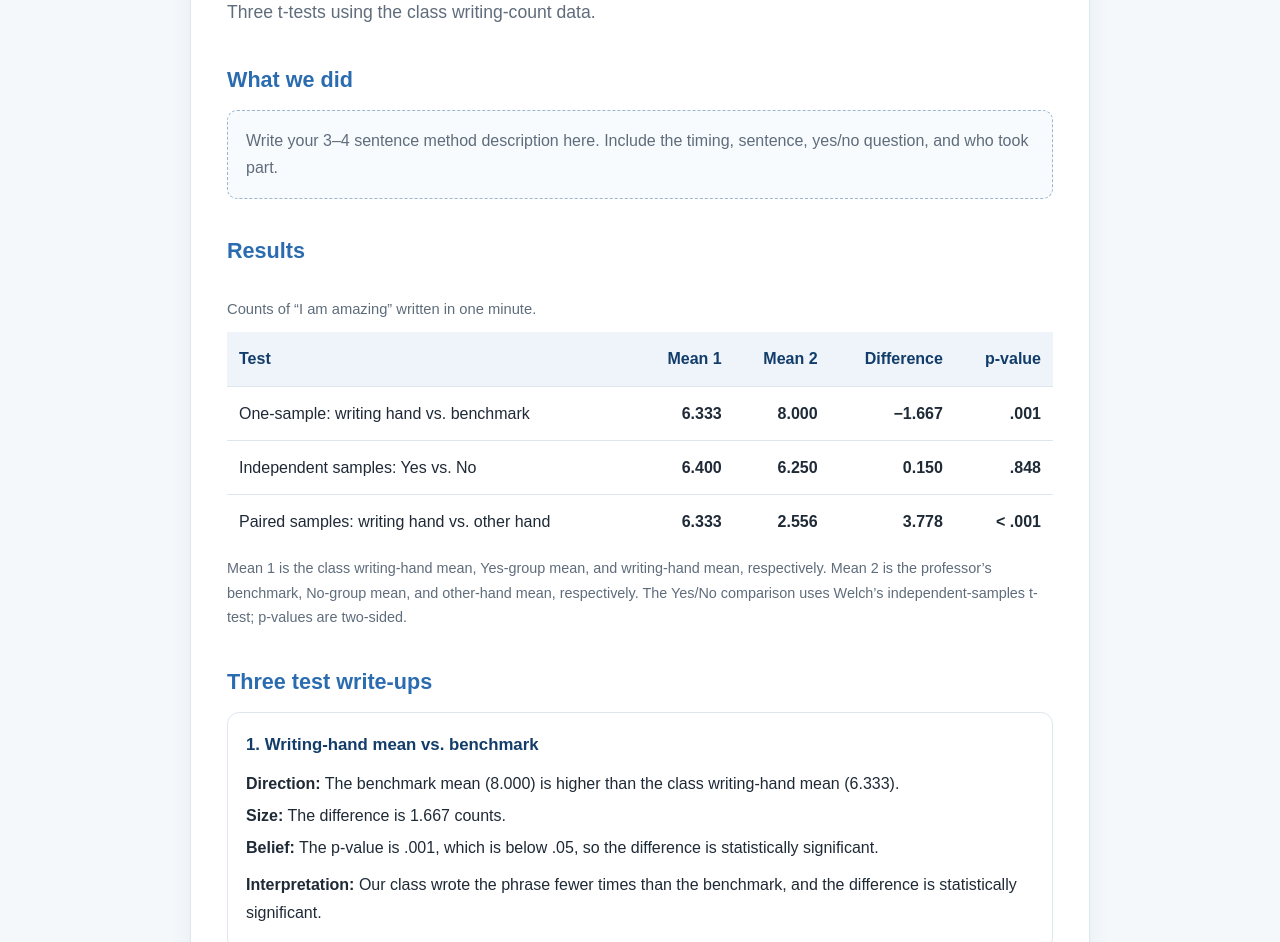
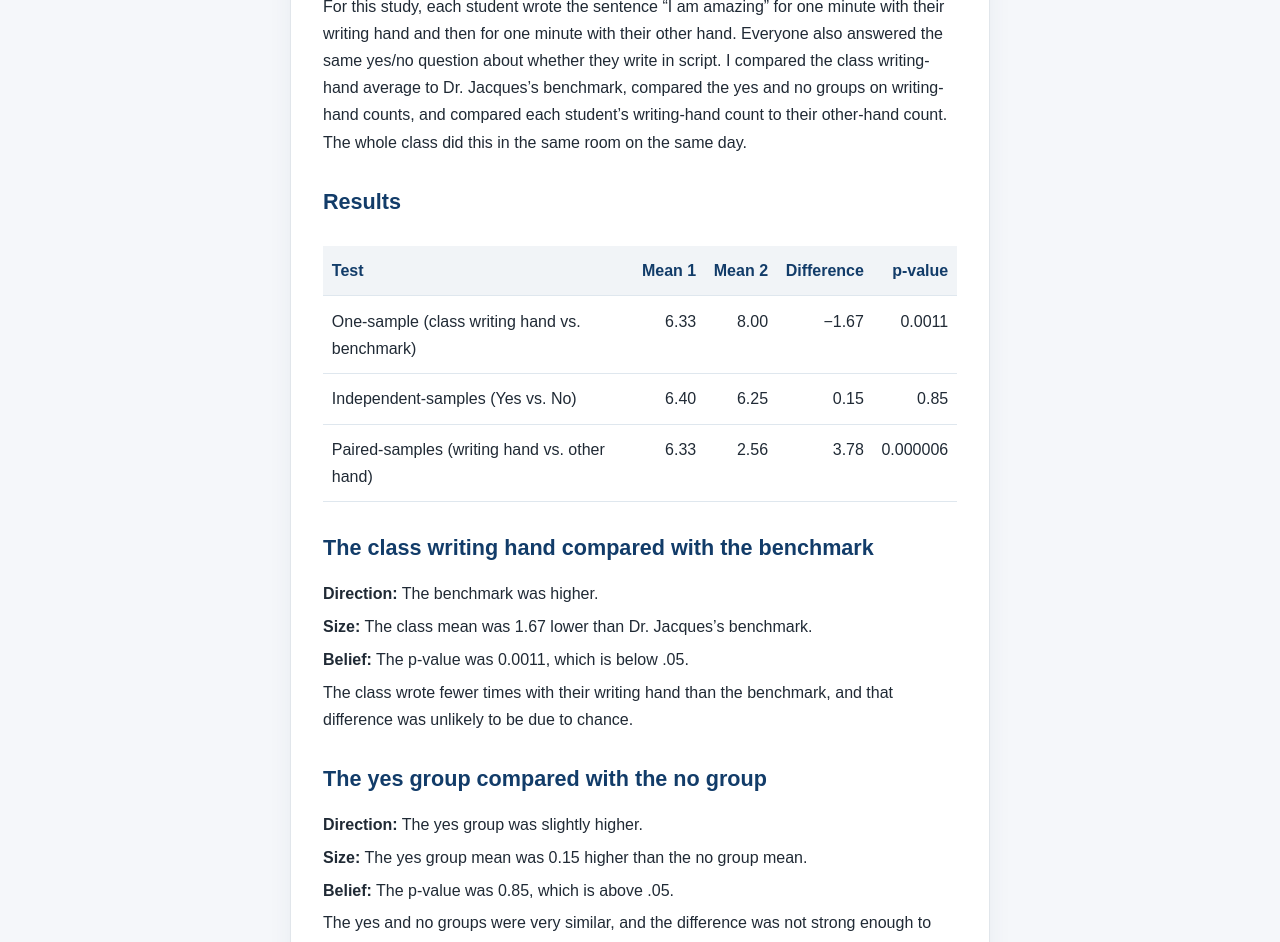
Before and after one commit to Nabin51/portfolio, a plain HTML site: page ttest.html in a window 1280 px wide. Shown: the part 305-1247 px from the top of the page. Drawn offline with Linux system fonts and the light colour scheme.

Commit message:
Update the t-test portfolio page to the final version and keep navigation consistent across the portfolio.

```diff
--- a/ttest.html
+++ b/ttest.html
@@ -2,164 +2,163 @@
 <html lang="en">
 <head>
   <meta charset="UTF-8">
-  <meta name="viewport" content="width=device-width, initial-scale=1.0">
-  <meta name="description" content="A class exercise comparing writing-hand and other-hand writing counts with three t-tests.">
-  <title>Does Your Writing Hand Beat Your Other Hand? | Nabin Khadka</title>
+  <meta name="viewport" content="width=device-width, initial-scale=1">
+  <title>Does Your Writing Hand Beat Your Other Hand?</title>
   <style>
     :root {
-      --navy: #123c69;
-      --blue: #2b6cb0;
-      --blue-soft: #dfeefb;
-      --green: #2f8f73;
-      --green-soft: #e4f5ef;
-      --text: #1f2a37;
-      --muted: #5f6c7b;
-      --card: #ffffff;
-      --bg: #f4f8fb;
-      --line: #dfe7ee;
-      --warning: #fff7e6;
-      --warning-line: #f0d99b;
+      color-scheme: light;
+      font-family: Arial, Helvetica, sans-serif;
+      line-height: 1.7;
+      color: #202a35;
+      background: #f5f7fa;
     }
 
     * { box-sizing: border-box; }
+
     body {
       margin: 0;
-      font-family: Arial, Helvetica, sans-serif;
-      background: var(--bg);
-      color: var(--text);
-      line-height: 1.7;
+      background: #f5f7fa;
+      color: #202a35;
     }
-    a { color: var(--navy); text-decoration: none; }
-    a:hover { text-decoration: underline; }
+
     nav {
-      background: var(--card);
-      border-bottom: 1px solid var(--line);
-      padding: 16px 0;
+      background: #ffffff;
+      border-bottom: 1px solid #dfe7ee;
       box-shadow: 0 2px 8px rgba(18, 60, 105, 0.06);
     }
-    nav .container, main {
-      width: min(900px, calc(100% - 32px));
+
+    nav .container {
+      max-width: 700px;
       margin: 0 auto;
+      display: flex;
+      gap: 18px;
+      flex-wrap: wrap;
+      padding: 14px 16px;
     }
-    nav .container { display: flex; gap: 24px; flex-wrap: wrap; }
-    nav a { font-size: 0.95rem; font-weight: 700; }
+
+    nav a {
+      color: #123c69;
+      text-decoration: none;
+      font-weight: 700;
+      font-size: 0.95rem;
+    }
+
+    nav a:hover {
+      text-decoration: underline;
+    }
+
     main {
-      margin-top: 40px;
-      margin-bottom: 48px;
-      padding: 36px;
-      background: var(--card);
-      border: 1px solid var(--line);
-      border-radius: 18px;
+      width: min(100% - 2rem, 700px);
+      margin: 2rem auto;
+      padding: 2rem;
+      background: #ffffff;
+      border: 1px solid #e1e6eb;
+      border-radius: 8px;
       box-shadow: 0 10px 24px rgba(18, 60, 105, 0.06);
     }
-    .eyebrow {
-      display: inline-block;
-      margin-bottom: 12px;
-      padding: 6px 11px;
-      border-radius: 999px;
-      background: var(--green-soft);
-      color: var(--green);
-      font-size: 0.75rem;
-      font-weight: 700;
-      letter-spacing: 0.07em;
-      text-transform: uppercase;
+
+    h1, h2, h3 {
+      line-height: 1.3;
+      color: #123c69;
     }
-    h1, h2, p { margin-top: 0; }
+
     h1 {
-      margin-bottom: 12px;
-      color: var(--navy);
-      font-size: clamp(2rem, 5vw, 3rem);
-      line-height: 1.15;
+      margin-top: 0;
+      margin-bottom: 1rem;
+      font-size: clamp(1.8rem, 4vw, 2.4rem);
     }
-    .subtitle { color: var(--muted); font-size: 1.1rem; }
+
     h2 {
-      margin: 34px 0 12px;
-      color: var(--blue);
+      margin-top: 2rem;
       font-size: 1.35rem;
     }
-    .assignment-note {
-      padding: 16px 18px;
-      border: 1px solid var(--warning-line);
-      border-radius: 10px;
-      background: var(--warning);
+
+    p {
+      margin: 0 0 1rem;
+      color: #202a35;
     }
-    .assignment-note p { margin: 0; }
-    .draft-prompt {
-      margin: 0;
-      padding: 16px 18px;
-      border: 1px dashed #9bb6d1;
-      border-radius: 10px;
-      background: #f8fbfe;
-      color: var(--muted);
+
+    .table-wrap {
+      overflow-x: auto;
     }
-    .results-wrap { overflow-x: auto; }
+
     table {
       width: 100%;
       border-collapse: collapse;
-      margin: 16px 0 8px;
+      margin-top: 0.75rem;
       font-variant-numeric: tabular-nums;
     }
+
     th, td {
-      padding: 13px 12px;
-      border-bottom: 1px solid var(--line);
+      padding: 0.7rem 0.55rem;
+      border-bottom: 1px solid #dfe7ee;
       text-align: left;
       vertical-align: top;
     }
-    th { background: #eef4fa; color: var(--navy); }
-    tbody tr:last-child td { border-bottom: 0; }
-    td:not(:first-child), th:not(:first-child) { text-align: right; white-space: nowrap; }
-    caption { padding: 0 0 10px; text-align: left; color: var(--muted); font-size: 0.92rem; }
-    .table-note { color: var(--muted); font-size: 0.9rem; }
-    .writeup-list { display: grid; gap: 14px; }
-    .writeup-card {
-      padding: 18px;
-      border: 1px solid var(--line);
-      border-radius: 12px;
-      background: #fff;
+
+    th {
+      background: #f1f4f7;
+      color: #123c69;
     }
-    .writeup-card h3 { margin: 0 0 10px; color: var(--navy); font-size: 1.05rem; }
-    .writeup-card p { margin: 5px 0; }
-    .writeup-card .interpretation { margin-top: 10px; }
+
+    td:not(:first-child),
+    th:not(:first-child) {
+      text-align: right;
+      white-space: nowrap;
+    }
+
+    .writeup p {
+      margin: 0.35rem 0;
+    }
+
+    .home-link {
+      margin-top: 2rem;
+    }
+
     footer {
-      margin-top: 36px;
-      padding-top: 20px;
-      border-top: 1px solid var(--line);
-      color: var(--muted);
+      width: min(100% - 2rem, 700px);
+      margin: 0 auto 2rem;
+      color: #586574;
       text-align: center;
-      font-size: 0.9rem;
+      font-size: 0.85rem;
+      line-height: 1.6;
     }
-    @media (max-width: 650px) {
-      main { margin-top: 20px; padding: 24px 18px; }
-      nav .container { gap: 14px; }
-      th, td { padding: 10px 8px; font-size: 0.9rem; }
+
+    @media (max-width: 520px) {
+      main {
+        margin: 1rem auto;
+        padding: 1.25rem;
+      }
+
+      th, td {
+        padding: 0.55rem 0.4rem;
+        font-size: 0.9rem;
+      }
     }
   </style>
 </head>
 <body>
-  <nav aria-label="Main navigation">
+  <nav>
     <div class="container">
       <a href="index.html">Home</a>
       <a href="cross-sectional.html">Cross-sectional data</a>
       <a href="regression.html">Regression</a>
-      <a href="ttest.html" aria-current="page">Class t-tests</a>
+      <a href="ttest.html">Class t-tests</a>
     </div>
   </nav>
 
   <main>
-    <span class="eyebrow">PH 320 · Class data</span>
     <h1>Does Your Writing Hand Beat Your Other Hand?</h1>
-    <p class="subtitle">Three t-tests using the class writing-count data.</p>
 
-    <section aria-labelledby="method-heading">
-      <h2 id="method-heading">What we did</h2>
-      <p class="draft-prompt">Write your 3–4 sentence method description here. Include the timing, sentence, yes/no question, and who took part.</p>
+    <section>
+      <h2>What we did</h2>
+      <p>For this study, each student wrote the sentence “I am amazing” for one minute with their writing hand and then for one minute with their other hand. Everyone also answered the same yes/no question about whether they write in script. I compared the class writing-hand average to Dr. Jacques’s benchmark, compared the yes and no groups on writing-hand counts, and compared each student’s writing-hand count to their other-hand count. The whole class did this in the same room on the same day.</p>
     </section>
 
-    <section aria-labelledby="results-heading">
-      <h2 id="results-heading">Results</h2>
-      <div class="results-wrap">
+    <section>
+      <h2>Results</h2>
+      <div class="table-wrap">
         <table>
-          <caption>Counts of “I am amazing” written in one minute.</caption>
           <thead>
             <tr>
               <th scope="col">Test</th>
@@ -171,73 +170,71 @@
           </thead>
           <tbody>
             <tr>
-              <td>One-sample: writing hand vs. benchmark</td>
-              <td><strong>6.333</strong></td>
-              <td><strong>8.000</strong></td>
-              <td><strong>−1.667</strong></td>
-              <td><strong>.001</strong></td>
+              <td>One-sample (class writing hand vs. benchmark)</td>
+              <td>6.33</td>
+              <td>8.00</td>
+              <td>−1.67</td>
+              <td>0.0011</td>
             </tr>
             <tr>
-              <td>Independent samples: Yes vs. No</td>
-              <td><strong>6.400</strong></td>
-              <td><strong>6.250</strong></td>
-              <td><strong>0.150</strong></td>
-              <td><strong>.848</strong></td>
+              <td>Independent-samples (Yes vs. No)</td>
+              <td>6.40</td>
+              <td>6.25</td>
+              <td>0.15</td>
+              <td>0.85</td>
             </tr>
             <tr>
-              <td>Paired samples: writing hand vs. other hand</td>
-              <td><strong>6.333</strong></td>
-              <td><strong>2.556</strong></td>
-              <td><strong>3.778</strong></td>
-              <td><strong>&lt; .001</strong></td>
+              <td>Paired-samples (writing hand vs. other hand)</td>
+              <td>6.33</td>
+              <td>2.56</td>
+              <td>3.78</td>
+              <td>0.000006</td>
             </tr>
           </tbody>
         </table>
       </div>
-      <p class="table-note">Mean 1 is the class writing-hand mean, Yes-group mean, and writing-hand mean, respectively. Mean 2 is the professor’s benchmark, No-group mean, and other-hand mean, respectively. The Yes/No comparison uses Welch’s independent-samples t-test; p-values are two-sided.</p>
     </section>
 
-    <section aria-labelledby="writeups-heading">
-      <h2 id="writeups-heading">Three test write-ups</h2>
-      <div class="writeup-list">
-        <article class="writeup-card">
-          <h3>1. Writing-hand mean vs. benchmark</h3>
-          <p><strong>Direction:</strong> The benchmark mean (8.000) is higher than the class writing-hand mean (6.333).</p>
-          <p><strong>Size:</strong> The difference is 1.667 counts.</p>
-          <p><strong>Belief:</strong> The p-value is .001, which is below .05, so the difference is statistically significant.</p>
-          <p class="interpretation"><strong>Interpretation:</strong> Our class wrote the phrase fewer times than the benchmark, and the difference is statistically significant.</p>
-        </article>
-        <article class="writeup-card">
-          <h3>2. Writing-hand counts: Yes vs. No</h3>
-          <p><strong>Direction:</strong> The Yes group mean (6.400) is slightly higher than the No group mean (6.250).</p>
-          <p><strong>Size:</strong> The difference is 0.150 counts.</p>
-          <p><strong>Belief:</strong> The p-value is .848, which is above .05, so the difference is not statistically significant.</p>
-          <p class="interpretation"><strong>Interpretation:</strong> The Yes group wrote slightly more than the No group, but the difference is very small and not statistically significant.</p>
-        </article>
-        <article class="writeup-card">
-          <h3>3. Writing hand vs. other hand</h3>
-          <p><strong>Direction:</strong> The writing-hand mean (6.333) is higher than the other-hand mean (2.556).</p>
-          <p><strong>Size:</strong> The difference is 3.778 counts.</p>
-          <p><strong>Belief:</strong> The p-value is less than .001, which is below .05, so the difference is statistically significant.</p>
-          <p class="interpretation"><strong>Interpretation:</strong> Students wrote more with their writing hand than with their other hand, and the difference is statistically significant.</p>
-        </article>
-      </div>
+    <section class="writeup">
+      <h2>The class writing hand compared with the benchmark</h2>
+      <p><strong>Direction:</strong> The benchmark was higher.</p>
+      <p><strong>Size:</strong> The class mean was 1.67 lower than Dr. Jacques’s benchmark.</p>
+      <p><strong>Belief:</strong> The p-value was 0.0011, which is below .05.</p>
+      <p>The class wrote fewer times with their writing hand than the benchmark, and that difference was unlikely to be due to chance.</p>
     </section>
 
-    <section aria-labelledby="plain-heading">
-      <h2 id="plain-heading">In plain words</h2>
-      <p>Our class wrote the phrase fewer times than Dr. Jacques's benchmark of 8. The Yes and No groups had almost the same results, with no statistically significant difference. Students wrote more with their writing hand than with their other hand, and this difference was statistically significant.</p>
+    <section class="writeup">
+      <h2>The yes group compared with the no group</h2>
+      <p><strong>Direction:</strong> The yes group was slightly higher.</p>
+      <p><strong>Size:</strong> The yes group mean was 0.15 higher than the no group mean.</p>
+      <p><strong>Belief:</strong> The p-value was 0.85, which is above .05.</p>
+      <p>The yes and no groups were very similar, and the difference was not strong enough to say it was unlikely to be due to chance.</p>
     </section>
 
-    <section aria-labelledby="limitations-heading">
-      <h2 id="limitations-heading">What I would do differently</h2>
-      <p>Our study had only nine students, so the sample size was very small. The Yes and No groups were also small, which could affect the results. Everyone used their writing hand first and their other hand second, so practice or tiredness may have affected the results. We also collected data from only one class, in one room, on one day. If I did this study again, I would include more students, change the order of the hands, and collect data from different classes and settings. This would help make the study more reliable.</p>
+    <section class="writeup">
+      <h2>Writing hand compared with other hand</h2>
+      <p><strong>Direction:</strong> The writing hand was higher.</p>
+      <p><strong>Size:</strong> The writing-hand mean was 3.78 higher than the other-hand mean.</p>
+      <p><strong>Belief:</strong> The p-value was 0.000006, which is below .05.</p>
+      <p>Within the same students, the writing hand produced more counts than the other hand, and the difference was unlikely to be due to chance.</p>
     </section>
 
-    <footer>
-      <p>Nabin Khadka<br>PH 320 · Applied Biostatistics in Public Health</p>
-      <p><a href="index.html">Back to portfolio home</a></p>
-    </footer>
+    <section>
+      <h2>In plain words</h2>
+      <p>The class was below the benchmark, but students wrote more with their writing hand than with their other hand. The yes and no groups had very similar writing-hand counts, and the results do not show that the yes/no answer caused any difference.</p>
+    </section>
+
+    <section>
+      <h2>What I would do differently</h2>
+      <p>This study was useful, but it had some real limits. The class was small, so splitting it into yes and no groups left very few students in each group, which made it harder to detect a meaningful difference. Everyone wrote with their writing hand first, so practice and tiredness likely affected the second round and got mixed into the results. The data came from one room on one day, so it does not tell us much about people outside this class. Also, even when a difference appears, it does not prove that the yes/no answer caused it.</p>
+    </section>
+
+    <p class="home-link"><a href="index.html">Home</a></p>
   </main>
+
+  <footer>
+    Nabin Khadka<br>
+    PH 320 · Applied Biostatistics in Public Health
+  </footer>
 </body>
 </html>
```
